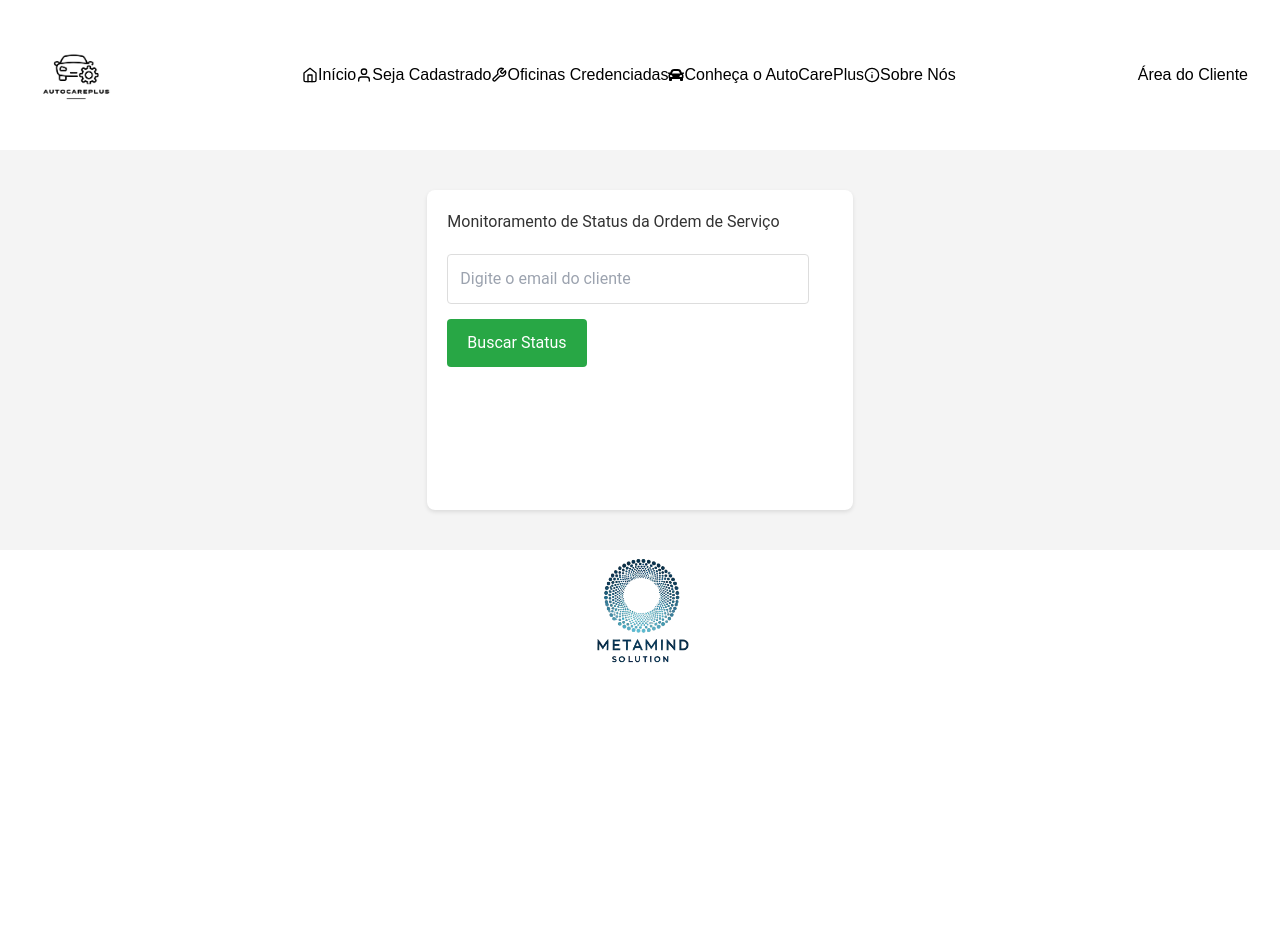
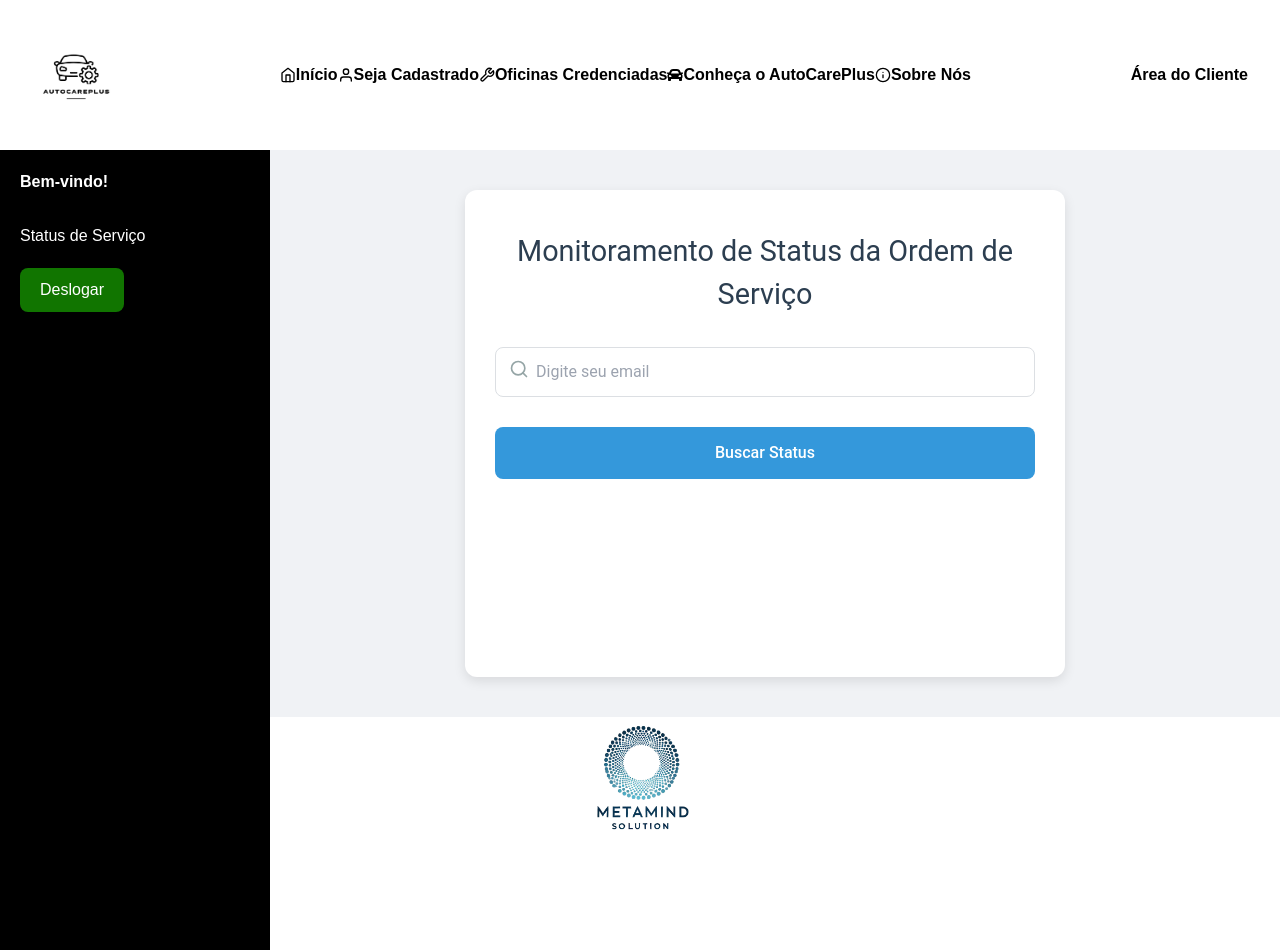
Before and after one commit to joao1015/AutoCarePlus-IA-regenerativa-Com-nextJS, a Next.js app in the folder autocare/: page /Status in a window 1280 px wide. Before the commit the page ends 800 px from the top, so only its background shows below. Built offline with nearby package versions, Linux system fonts and the light colour scheme.

Commit message:
Estilizando pagina Status do cliente

```diff
--- a/autocare/package.json
+++ b/autocare/package.json
@@ -12,7 +12,12 @@
     "@azure/app-configuration": "^1.7.0",
     "@azure/identity": "^4.4.1",
     "@azure/keyvault-secrets": "^4.8.0",
+    "@chakra-ui/icons": "^2.2.4",
+    "@chakra-ui/react": "^3.0.0",
+    "@emotion/react": "^11.13.3",
+    "@emotion/styled": "^11.13.0",
     "axios": "^1.7.7",
+    "framer-motion": "^11.11.10",
     "icons": "^1.0.0",
     "jsonwebtoken": "^9.0.2",
     "next": "14.2.15",
--- a/autocare/src/Components/Sideoficinas/index.tsx
+++ b/autocare/src/Components/Sideoficinas/index.tsx
@@ -36,7 +36,7 @@ const SidebarLink = styled.a`
 function Side() {
   return (
     <SidebarContainer>
-      <Link href="/ordensrecebidas" passHref>
+      <Link href="/Ordensrecebidas" passHref>
         <SidebarLink>Orçamentos Recebidos</SidebarLink>
       </Link>
       <Link href="/Gestao" passHref>
--- a/autocare/src/Components/StatusOrdens/index.tsx
+++ b/autocare/src/Components/StatusOrdens/index.tsx
@@ -1,80 +1,120 @@
-// Componentes do Front-end - página de busca de status
 "use client";
 
 import React, { useState } from 'react';
 import styled from 'styled-components';
+import { FiSearch, FiAlertCircle } from 'react-icons/fi';
+import Sidebar from '../SideBar';
 
 const Container = styled.div`
   display: flex;
-  flex-direction: column;
-  min-height: 50vh;
-  padding: 20px;
-  background-color: #f4f4f4;
+  min-height: 10vh;
+  background-color: #f0f2f5;
   font-family: 'Roboto', sans-serif;
+`;
+
+const SidebarContainer = styled.div`
+  width: 250px; // Ajuste conforme necessário
+  height: 15cm;
+  background-color: #ffffff;
 `;
 
 const MainContent = styled.main`
   flex: 1;
-  max-width: 900px;
-  margin: 20px auto;
-  background-color: #fff;
-  padding: 20px;
-  border-radius: 8px;
-  box-shadow: 0 2px 4px rgba(0, 0, 0, 0.1);
+  max-width: 600px;
+  margin: 40px auto;
+  background-color: #ffffff;
+  padding: 40px 30px;
+  border-radius: 12px;
+  box-shadow: 0 4px 12px rgba(0, 0, 0, 0.1);
 `;
 
 const Title = styled.h2`
-  color: #333;
+  color: #2c3e50;
+  margin-bottom: 30px;
+  font-size: 1.8rem;
+  text-align: center;
+`;
+
+const Form = styled.div`
+  display: flex;
+  flex-direction: column;
+`;
+
+const InputGroup = styled.div`
+  position: relative;
   margin-bottom: 20px;
 `;
 
+const InputIcon = styled(FiSearch)`
+  position: absolute;
+  top: 12px;
+  left: 14px;
+  color: #95a5a6;
+`;
+
 const Input = styled.input`
-  padding: 12px;
-  margin-bottom: 15px;
-  border: 1px solid #ddd;
-  border-radius: 4px;
+  width: 100%;
+  padding: 12px 12px 12px 40px;
+  border: 1px solid #dcdfe3;
+  border-radius: 8px;
   font-size: 1rem;
-  width: calc(100% - 24px);
+  color: #2c3e50;
+  outline: none;
+
+  &:focus {
+    border-color: #3498db;
+    box-shadow: 0 0 0 2px rgba(52, 152, 219, 0.2);
+  }
 `;
 
 const Button = styled.button`
-  background-color: #28a745;
+  background-color: #3498db;
   color: white;
   border: none;
-  padding: 12px 20px;
-  border-radius: 4px;
+  padding: 14px;
+  border-radius: 8px;
   cursor: pointer;
+  font-size: 1rem;
+  font-weight: 500;
+  margin-top: 10px;
   transition: background-color 0.3s ease;
-  font-size: 1rem;
 
   &:hover {
-    background-color: #218838;
+    background-color: #2980b9;
   }
 `;
 
 const OrcamentoCard = styled.div`
-  background-color: #f8f9fa;
-  padding: 15px;
-  margin-bottom: 15px;
-  border-radius: 8px;
-  border: 1px solid #dee2e6;
+  background-color: #ecf0f1;
+  padding: 20px;
+  margin-top: 30px;
+  border-radius: 12px;
+  border: 1px solid #dcdfe3;
 `;
 
 const FieldLabel = styled.span`
   font-weight: 600;
-  color: #495057;
-  display: inline-block;
-  margin-bottom: 5px;
+  color: #2c3e50;
+  display: block;
+  margin-bottom: 8px;
+  font-size: 1rem;
 `;
 
 const FieldValue = styled.span`
-  margin-left: 10px;
-  color: #6c757d;
+  color: #7f8c8d;
+  font-size: 1rem;
 `;
 
 const ErrorMsg = styled.p`
-  color: #dc3545;
-  margin-top: 10px;
+  color: #e74c3c;
+  margin-top: 15px;
+  display: flex;
+  align-items: center;
+  font-size: 0.9rem;
+
+  svg {
+    margin-right: 8px;
+  }
 `;
 
 const StatusOrdens = () => {
@@ -83,9 +123,25 @@ const StatusOrdens = () => {
   const [error, setError] = useState('');
   const [showResults, setShowResults] = useState(false);
 
+  const isValidEmail = (email: string) => {
+    const emailRegex = /^[^\s@]+@[^\s@]+\.[^\s@]+$/;
+    return emailRegex.test(email);
+  };
+
   const handleFilter = async () => {
     setError('');
     setShowResults(false);
+
+    if (!emailCliente) {
+      setError('Por favor, insira seu e-mail.');
+      return;
+    }
+
+    if (!isValidEmail(emailCliente)) {
+      setError('Por favor, insira um e-mail válido.');
+      return;
+    }
+
     try {
       const response = await fetch(`/api/StatusApi?email=${emailCliente}`, {
         method: 'GET',
@@ -106,24 +162,35 @@ const StatusOrdens = () => {
 
   return (
     <Container>
+      <SidebarContainer>
+        <Sidebar />
+      </SidebarContainer>
       <MainContent>
         <Title>Monitoramento de Status da Ordem de Serviço</Title>
+        <Form>
+          <InputGroup>
+            <InputIcon size={20} />
             <Input
               type="email"
-          placeholder="Digite o email do cliente"
+              placeholder="Digite seu email"
               value={emailCliente}
               onChange={(e) => setEmailCliente(e.target.value)}
             />
+          </InputGroup>
           <Button onClick={handleFilter}>Buscar Status</Button>
+        </Form>
 
-        {error && <ErrorMsg>{error}</ErrorMsg>}
+        {error && (
+          <ErrorMsg>
+            <FiAlertCircle size={18} />
+            {error}
+          </ErrorMsg>
+        )}
 
         {showResults && status && (
           <OrcamentoCard>
-            <div>
             <FieldLabel>Status da Ordem:</FieldLabel>
             <FieldValue>{status}</FieldValue>
-            </div>
           </OrcamentoCard>
         )}
       </MainContent>
--- a/autocare/src/app/Gestao/page.tsx
+++ b/autocare/src/app/Gestao/page.tsx
@@ -153,6 +153,7 @@ const GestaoOrdens: React.FC = () => {
 
   const router = useRouter();
 
+  // Buscar ordens de serviço
   useEffect(() => {
     const fetchOrdens = async () => {
       try {
@@ -195,10 +196,31 @@ const GestaoOrdens: React.FC = () => {
     setCurrentOrderIndex(null);
   };
 
-  const handleDiagnosticoResponse = (isCorrect: boolean) => {
-    setIsDiagnosticoCorrect(isCorrect);
+  // Atualizar o status da ordem
+  const handleUpdateStatus = async (index: number) => {
+    const ordem = ordens[index];
+    const newStatus = selectedStatus[index];
+
+    try {
+      const response = await fetch(`/api/gestao-ordens/${ordem.ID}/concluir`, {
+        method: "POST",
+        headers: {
+          "Content-Type": "application/json",
+        },
+        body: JSON.stringify({ status_ordem: newStatus }),
+      });
+
+      if (response.ok) {
+        console.log("Status atualizado com sucesso.");
+      } else {
+        console.error("Erro ao atualizar status:", await response.text());
+      }
+    } catch (error) {
+      console.error("Erro ao atualizar status da ordem:", error);
+    }
   };
 
+  // Finalizar a ordem de serviço
   const handleFinalizeOrder = async () => {
     if (currentOrderIndex === null) return;
     const ordem = ordens[currentOrderIndex];
@@ -239,6 +261,10 @@ const GestaoOrdens: React.FC = () => {
     } catch (error) {
       console.error("Erro ao finalizar ordem de serviço:", error);
     }
+  };
+
+  const handleDiagnosticoResponse = (isCorrect: boolean) => {
+    setIsDiagnosticoCorrect(isCorrect);
   };
 
   return (
@@ -294,7 +320,7 @@ const GestaoOrdens: React.FC = () => {
                 </Td>
                 <Td>
                   <ButtonContainer>
-                    <Button onClick={() => alert('Status atualizado')}>Atualizar Status</Button>
+                    <Button onClick={() => handleUpdateStatus(index)}>Atualizar Status</Button>
                     <FinalizarButton onClick={() => openModal(index)}>
                       Finalizar Ordem
                     </FinalizarButton>
--- a/autocare/src/app/Status/page.tsx
+++ b/autocare/src/app/Status/page.tsx
@@ -1,8 +1,13 @@
 import React from 'react';
 import StatusOrdens from '../../Components/StatusOrdens';
+import Side from '@/Components/Sideoficinas';
 
 const StatusPage = () => {
-  return <StatusOrdens />;
+  return (
+    <>
+      <StatusOrdens />
+    </>
+  );
 };
 
 export default StatusPage;
--- a/autocare/src/app/api/gestao-ordens/route.ts
+++ b/autocare/src/app/api/gestao-ordens/route.ts
@@ -3,18 +3,20 @@
 import { NextResponse } from 'next/server';
 import oracledb from 'oracledb';
 
+// Configurações de conexão com o banco de dados
 const dbConfig = {
   user: 'rm557808',
   password: '021093',
   connectString: 'oracle.fiap.com.br:1521/orcl',
 };
 
+// Função para obter todas as ordens
 export async function GET(request: Request) {
   let connection;
   try {
     connection = await oracledb.getConnection(dbConfig);
 
-    const result = await connection.execute(
+    const result = await connection.execute<any>(
       `SELECT * FROM gestao_ordens`,
       [],
       { outFormat: oracledb.OUT_FORMAT_OBJECT }
@@ -25,6 +27,7 @@ export async function GET(request: Request) {
     }
 
     return NextResponse.json({ ordens: result.rows }, { status: 200 });
+
   } catch (error) {
     console.error('Erro ao buscar ordens de serviço:', error);
     return NextResponse.json({ error: 'Erro ao buscar ordens de serviço' }, { status: 500 });
@@ -35,6 +38,7 @@ export async function GET(request: Request) {
   }
 }
 
+// Função para inserir uma nova ordem e excluir a correspondente na tabela orcamentos
 export async function POST(request: Request) {
   let connection;
 
@@ -54,14 +58,27 @@ export async function POST(request: Request) {
     } = body;
 
     if (!cliente_nome || !cliente_email || !numero_ordem_servico) {
-      return NextResponse.json(
-        { error: 'Dados incompletos fornecidos' },
-        { status: 400 }
-      );
+      return NextResponse.json({ error: 'Dados incompletos fornecidos' }, { status: 400 });
     }
 
     connection = await oracledb.getConnection(dbConfig);
 
+    // Verificar se a ordem já existe
+    const checkQuery = `
+      SELECT COUNT(*) AS count FROM gestao_ordens WHERE numero_ordem_servico = :numero_ordem_servico
+    `;
+    const checkResult = await connection.execute<any>(
+      checkQuery,
+      { numero_ordem_servico },
+      { outFormat: oracledb.OUT_FORMAT_OBJECT }
+    );
+
+    // Corrigido: o resultado da consulta é tratado como um array de objetos
+    if (checkResult.rows && checkResult.rows[0].COUNT > 0) {
+      return NextResponse.json({ message: 'Ordem já existente na gestão de ordens' }, { status: 409 });
+    }
+
+    // Inserir a nova ordem na tabela gestao_ordens
     const insertQuery = `
       INSERT INTO gestao_ordens (
         cliente_nome,
@@ -87,8 +104,7 @@ export async function POST(request: Request) {
         :numero_ordem_servico
       )
     `;
-
-    const result = await connection.execute(
+    const insertResult = await connection.execute(
       insertQuery,
       {
         cliente_nome,
@@ -102,23 +118,32 @@ export async function POST(request: Request) {
         estimativa,
         numero_ordem_servico,
       },
+      { autoCommit: false }
+    );
+
+    if (insertResult.rowsAffected !== 1) {
+      throw new Error('Falha ao salvar ordem na tabela gestao_ordens');
+    }
+
+    // Excluir a ordem correspondente da tabela orcamentos
+    const deleteQuery = `
+      DELETE FROM orcamentos WHERE numero_ordem_servico = :numero_ordem_servico
+    `;
+    const deleteResult = await connection.execute(
+      deleteQuery,
+      { numero_ordem_servico },
       { autoCommit: true }
     );
 
-    if (result.rowsAffected === 1) {
-      return NextResponse.json(
-        { message: 'Ordem salva com sucesso na gestão de ordens!' },
-        { status: 200 }
-      );
-    } else {
-      throw new Error('Falha ao salvar ordem');
+    if (deleteResult.rowsAffected !== 1) {
+      throw new Error('Falha ao apagar ordem da tabela orcamentos');
     }
+
+    return NextResponse.json({ message: 'Ordem salva e apagada com sucesso' }, { status: 200 });
+
   } catch (error) {
     console.error('Erro ao salvar na gestão de ordens:', error);
-    return NextResponse.json(
-      { error: 'Erro ao salvar na gestão de ordens' },
-      { status: 500 }
-    );
+    return NextResponse.json({ error: 'Erro ao salvar na gestão de ordens' }, { status: 500 });
   } finally {
     if (connection) {
       await connection.close();
--- /dev/null
+++ b/autocare/src/app/loading.tsx
@@ -0,0 +1,39 @@
+"use client";
+import { useEffect, useState } from "react";
+
+export default function Loading() {
+  const [loading, setLoading] = useState<boolean>(true);
+  const [progress, setProgress] = useState<number>(0);
+
+  useEffect(() => {
+    // Simulação de progresso
+    const interval = setInterval(() => {
+      setProgress((prev) => (prev < 100 ? prev + 10 : 100));
+    }, 500);
+
+    // Quando o progresso chega a 100%, o carregamento termina
+    if (progress === 100) {
+      setLoading(false);
+    }
+
+    return () => clearInterval(interval);
+  }, [progress]);
+
+  return (
+    <div className="min-h-screen bg-gray-100 flex justify-center items-center">
+      {loading ? (
+        <div className="flex flex-col items-center w-3/4">
+          <div className="w-full bg-gray-300 h-2 rounded-full">
+            <div
+              className="bg-blue-600 h-2 rounded-full"
+              style={{ width: `${progress}%`, transition: "width 0.5s ease-in-out" }}
+            />
+          </div>
+          <p className="text-lg mt-4">{progress}% Carregado...</p>
+        </div>
+      ) : (
+        <h1 className="text-3xl font-bold">Carregado!</h1>
+      )}
+    </div>
+  );
+}
--- /dev/null
+++ b/autocare/src/app/template.tsx
@@ -0,0 +1,10 @@
+"use client"
+
+import { motion } from "framer-motion";
+
+export default function Template({children}:{children:React.ReactNode}) {
+
+    return (
+      <motion.div initial={{y:16, opacity:0}} animate={{y:0, opacity:1}} transition={{ease:'easeInOut', duration:0.75}}>{children}</motion.div>
+  )
+}
```
Also changed, not shown: 1 other file (tests, documents, lock files or other folders). Lines whose indentation alone changed are shown as unchanged.
